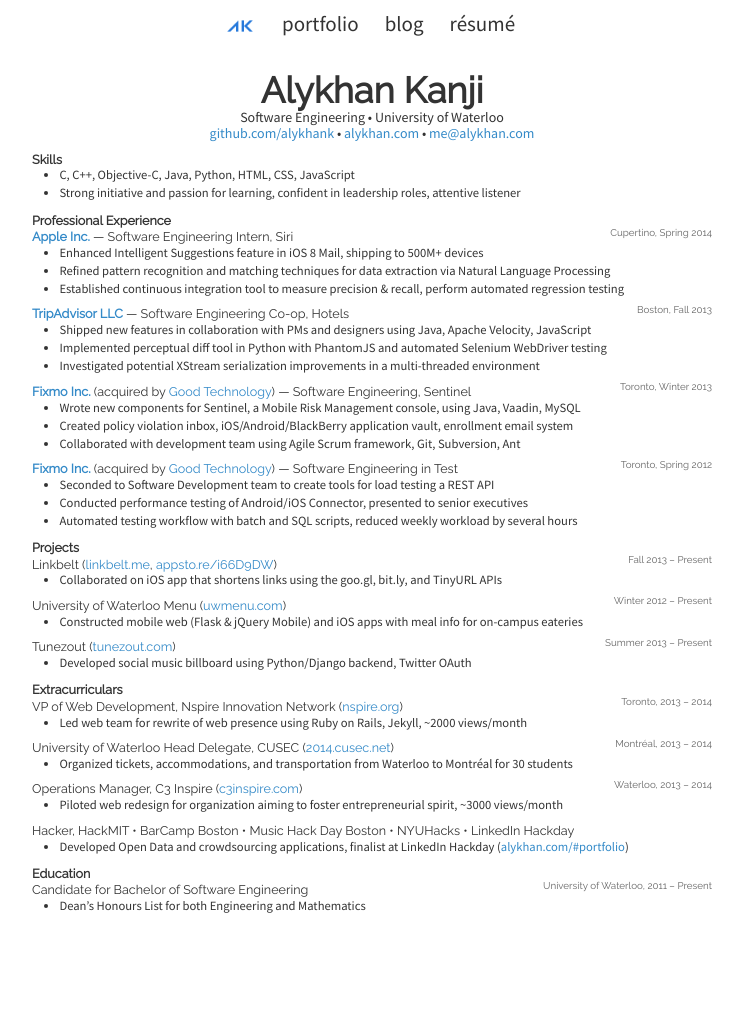
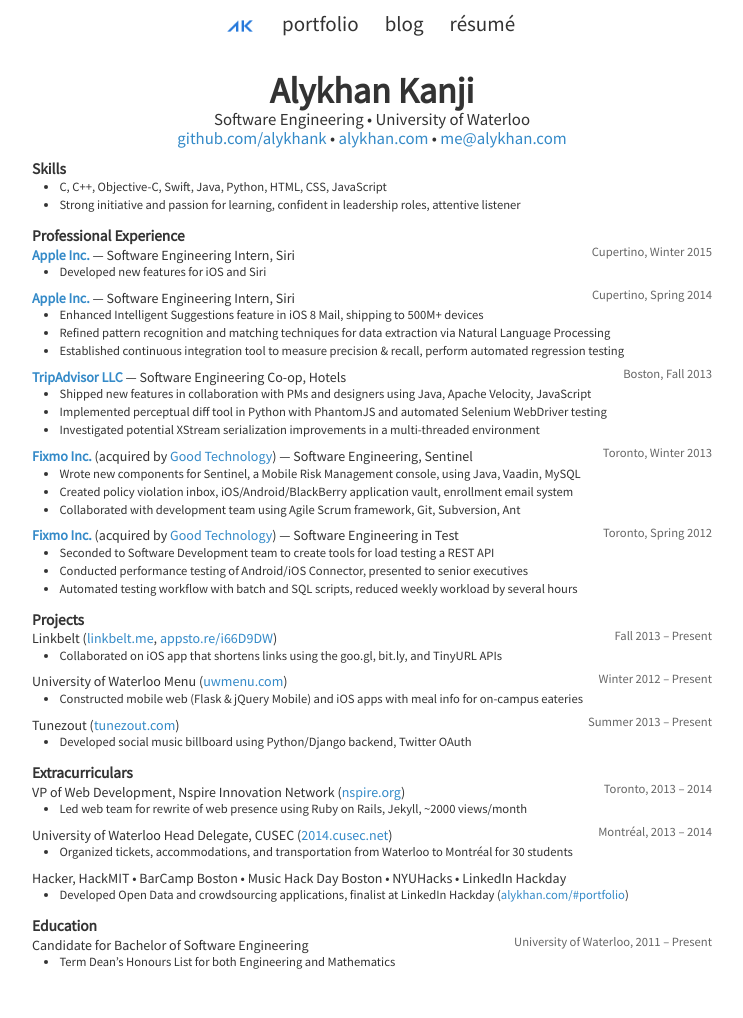
Before and after one commit to alykhank/alykhank.github.io, a Jekyll site: the page built from resume.html, in a window 1280 px wide. Shown: the whole page, without its empty margins (268-1011 px from the left). Built offline with Jekyll 4.4.1, drawn with Linux system fonts in a browser that asks for light colours; nearby versions of some CDN libraries; comment, search, counter and statistics services are not loaded; before the commit the page ends 962 px from its top, so only the background shows below that.

Commit message:
Update HTML resume to match LaTeX content/style

```diff
--- a/css/resume.scss
+++ b/css/resume.scss
@@ -2,44 +2,43 @@
 ---
 .resume {
 	padding: 0 40px 40px 40px;
-	font-family: 'Raleway', 'Helvetica Neue', Helvetica, Arial, sans-serif;
+	font-family: 'Source Sans Pro', 'Helvetica Neue', Helvetica, Arial, sans-serif;
 	max-width: 760px;
 	margin: auto;
 }
-.resume h1, .resume h3, .resume h4, .resume h5, .resume h6 {
-	font-family: 'Raleway', 'Helvetica Neue', Helvetica, Arial, sans-serif;
+.resume h1, .resume h2, .resume h3, .resume h4, .resume h5, .resume h6 {
+	font-family: 'Source Sans Pro', 'Helvetica Neue', Helvetica, Arial, sans-serif;
 }
 .resume h1, .resume h2 {
 	text-align: center;
 }
 .resume h1 {
 	margin-bottom: 0;
-	font-weight: bold;
+	font-weight: bolder;
 }
 .resume h2, .resume h5 {
 	margin: 0;
 }
 .resume h2 {
-	font-size: 1em;
-	font-family: 'Source Sans Pro', 'Helvetica Neue', Helvetica, Arial, sans-serif;
+	font-size: 1.2em;
 	font-weight: normal;
 }
 .resume h3 {
 	margin: 0.9em 0 0 0;
 	font-weight: bolder;
-	font-size: 0.9em;
+	font-size: 1.1em;
 }
 .resume h4 {
 	margin: 0.2em 0 0 0;
 	float: left;
 	font-weight: normal;
-	font-size: 0.9em;
+	font-size: 1em;
 }
 .resume h5 {
 	float: right;
 	font-weight: normal;
 	color: #666;
-	font-size: 0.7em;
+	font-size: 0.9em;
 }
 .resume a {
 	color: #348ac8;
@@ -51,7 +50,6 @@
 }
 .resume li {
 	clear: both;
-	font-family: 'Source Sans Pro', Helvetica, Arial, sans-serif;
 	font-size: 0.9em;
 	margin-left: -1em;
 }
--- a/resume.html
+++ b/resume.html
@@ -8,16 +8,24 @@
 
 <h2 id="softwareengineeringuniversityofwaterloo">Software Engineering • University of Waterloo</h2>
 
-<h2 id="github.comalykhankalykhan.commealykhan.com"><a href="http://github.com/alykhank">github.com/alykhank</a> • <a href="http://alykhan.com">alykhan.com</a> • <a href="&#x6d;&#97;&#x69;&#108;&#x74;&#x6f;&#58;&#x6d;&#101;&#x40;&#x61;&#x6c;&#121;&#107;&#104;&#97;&#110;&#46;&#99;&#x6f;&#109;">&#109;&#x65;&#64;&#x61;&#x6c;&#x79;&#107;&#104;&#x61;&#110;&#x2e;&#x63;&#x6f;&#x6d;</a></h2>
+<h2 id="github.comalykhankalykhan.commealykhan.com"><a href="http://github.com/alykhank">github.com/alykhank</a> • <a href="http://alykhan.com">alykhan.com</a> • <a href="&#x6d;&#97;&#105;&#x6c;&#116;&#x6f;&#x3a;&#109;&#101;&#64;&#97;&#x6c;&#121;&#107;&#x68;&#97;&#110;&#x2e;&#99;&#111;&#109;">&#109;&#x65;&#x40;&#x61;&#108;&#121;&#x6b;&#104;&#97;&#x6e;&#46;&#x63;&#111;&#109;</a></h2>
 
 <h3 id="skills">Skills</h3>
 
 <ul>
-<li>C, C++, Objective-C, Java, Python, HTML, CSS, JavaScript</li>
+<li>C, C++, Objective-C, Swift, Java, Python, HTML, CSS, JavaScript</li>
 <li>Strong initiative and passion for learning, confident in leadership roles, attentive listener</li>
 </ul>
 
 <h3 id="professionalexperience">Professional Experience</h3>
+
+<h4 id="appleinc.---softwareengineeringinternsiri"><strong><a href="http://apple.com">Apple Inc.</a></strong> &#8212; Software Engineering Intern, Siri</h4>
+
+<h5 id="cupertinowinter2015">Cupertino, Winter 2015</h5>
+
+<ul>
+<li>Developed new features for iOS and Siri</li>
+</ul>
 
 <h4 id="appleinc.---softwareengineeringinternsiri"><strong><a href="http://apple.com">Apple Inc.</a></strong> &#8212; Software Engineering Intern, Siri</h4>
 
@@ -103,14 +111,6 @@
 <li>Organized tickets, accommodations, and transportation from Waterloo to Montr&eacute;al for 30 students</li>
 </ul>
 
-<h4 id="operationsmanagerc3inspirec3inspire.com">Operations Manager, C3 Inspire (<a href="http://c3inspire.com">c3inspire.com</a>)</h4>
-
-<h5 id="waterloo2013--2014">Waterloo, 2013 &#8211; 2014</h5>
-
-<ul>
-<li>Piloted web redesign for organization aiming to foster entrepreneurial spirit, ~3000 views/month</li>
-</ul>
-
 <h4 id="hackerhackmitbarcampbostonmusichackdaybostonnyuhackslinkedinhackday">Hacker, HackMIT • BarCamp Boston • Music Hack Day Boston • NYUHacks • LinkedIn Hackday</h4>
 
 <ul>
@@ -124,6 +124,6 @@
 <h5 id="universityofwaterloo2011--present">University of Waterloo, 2011 &#8211; Present</h5>
 
 <ul>
-<li>Dean’s Honours List for both Engineering and Mathematics</li>
+<li>Term Dean’s Honours List for both Engineering and Mathematics</li>
 </ul>
 </div>
```
